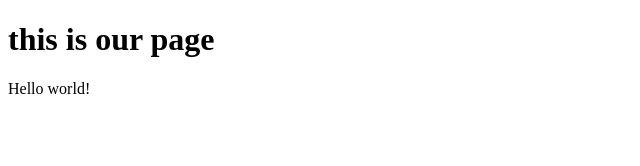
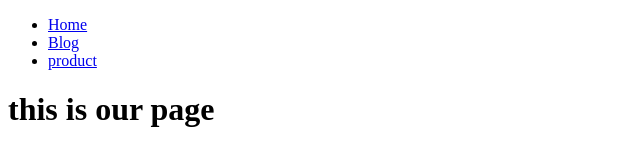
Before and after one commit to danieltircob/gatsby-udemy-tutorial-section2-helloWorld, a Gatsby site: page / in a window 1280 px wide. Shown: the whole page, without its empty margins (0-640 px from the left). Built offline with nearby package versions, Linux system fonts and the light colour scheme; Gatsby itself is replaced by a stand-in of ours.

Commit message:
add navbar

```diff
--- /dev/null
+++ b/src/components/Layout.js
@@ -0,0 +1,13 @@
+import React from "react"
+import Navbar from "./Navbar"
+
+const layout = ({ children }) => {
+  return (
+    <>
+      <Navbar />
+      <main>{children}</main>
+    </>
+  )
+}
+
+export default layout
--- /dev/null
+++ b/src/components/Navbar.js
@@ -0,0 +1,22 @@
+import React from "react"
+import { Link } from "gatsby"
+
+const Navbar = () => {
+  return (
+    <nav>
+      <ul>
+        <li>
+          <Link to="/">Home</Link>
+        </li>
+        <li>
+          <Link to="/blog">Blog</Link>
+        </li>
+        <li>
+          <Link to="/product">product</Link>
+        </li>
+      </ul>
+    </nav>
+  )
+}
+
+export default Navbar
--- a/src/pages/blog.js
+++ b/src/pages/blog.js
@@ -1,7 +1,8 @@
 import React, { Component } from "react"
+import Layout from "../components/Layout"
 
 export default class blog extends Component {
   render() {
-    return <div>Blog page</div>
+    return <Layout>Blog page</Layout>
   }
 }
--- a/src/pages/error.js
+++ b/src/pages/error.js
@@ -1,7 +1,8 @@
 import React from "react"
+import Layout from "../components/Layout"
 
 const Error = () => {
-  return <div>This page doesnt exist</div>
+  return <Layout>This page doesnt exist</Layout>
 }
 
 export default Error
--- a/src/pages/index.js
+++ b/src/pages/index.js
@@ -1,8 +1,8 @@
 import React from "react"
+import Layout from "../components/Layout"
 
 export default () => (
-  <div>
+  <Layout>
     <h1>this is our page</h1>
-    Hello world!
-  </div>
+  </Layout>
 )
--- a/src/pages/product.js
+++ b/src/pages/product.js
@@ -1,9 +1,10 @@
 import React from "react"
+import Layout from "../components/Layout"
 
 export default function product() {
   return (
-    <div>
+    <Layout>
       <h1>Product page</h1>
-    </div>
+    </Layout>
   )
 }
```
